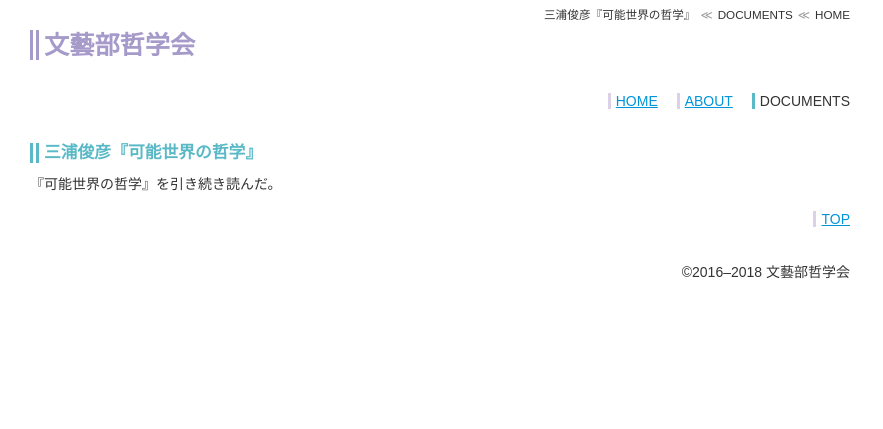
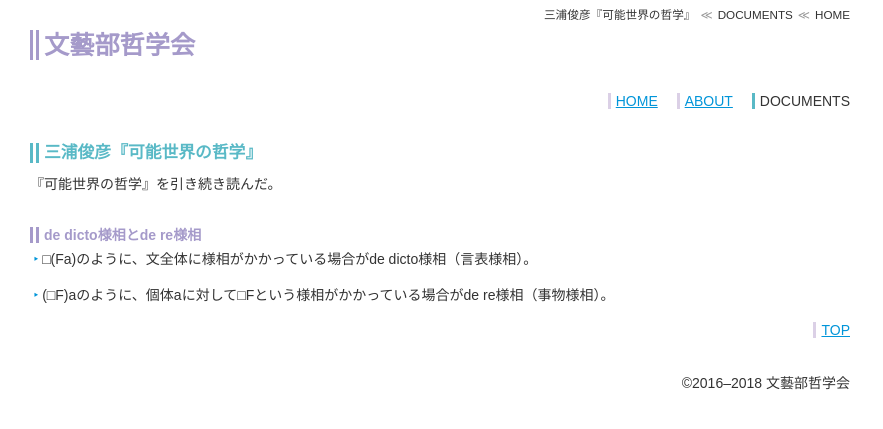
Before and after one commit to qdaibungei/philosophy, a Jekyll site: the page built from docs/_posts/2017-08-12-philo.md, in a window 1280 px wide. Shown: the top 429 px of the page, without its empty margins (0-883 px from the left). Built offline with Jekyll 4.4.1, drawn with Linux system fonts in a browser that asks for light colours.

Commit message:
Update 2017-08-12-philo.md

```diff
--- a/docs/_posts/2017-08-12-philo.md
+++ b/docs/_posts/2017-08-12-philo.md
@@ -5,3 +5,7 @@ date:   2017-08-12
 ---
 
 『可能世界の哲学』を引き続き読んだ。
+
+### de dicto様相とde re様相
+* □(Fa)のように、文全体に様相がかかっている場合がde dicto様相（言表様相）。
+* (□F)aのように、個体aに対して□Fという様相がかかっている場合がde re様相（事物様相）。
```
